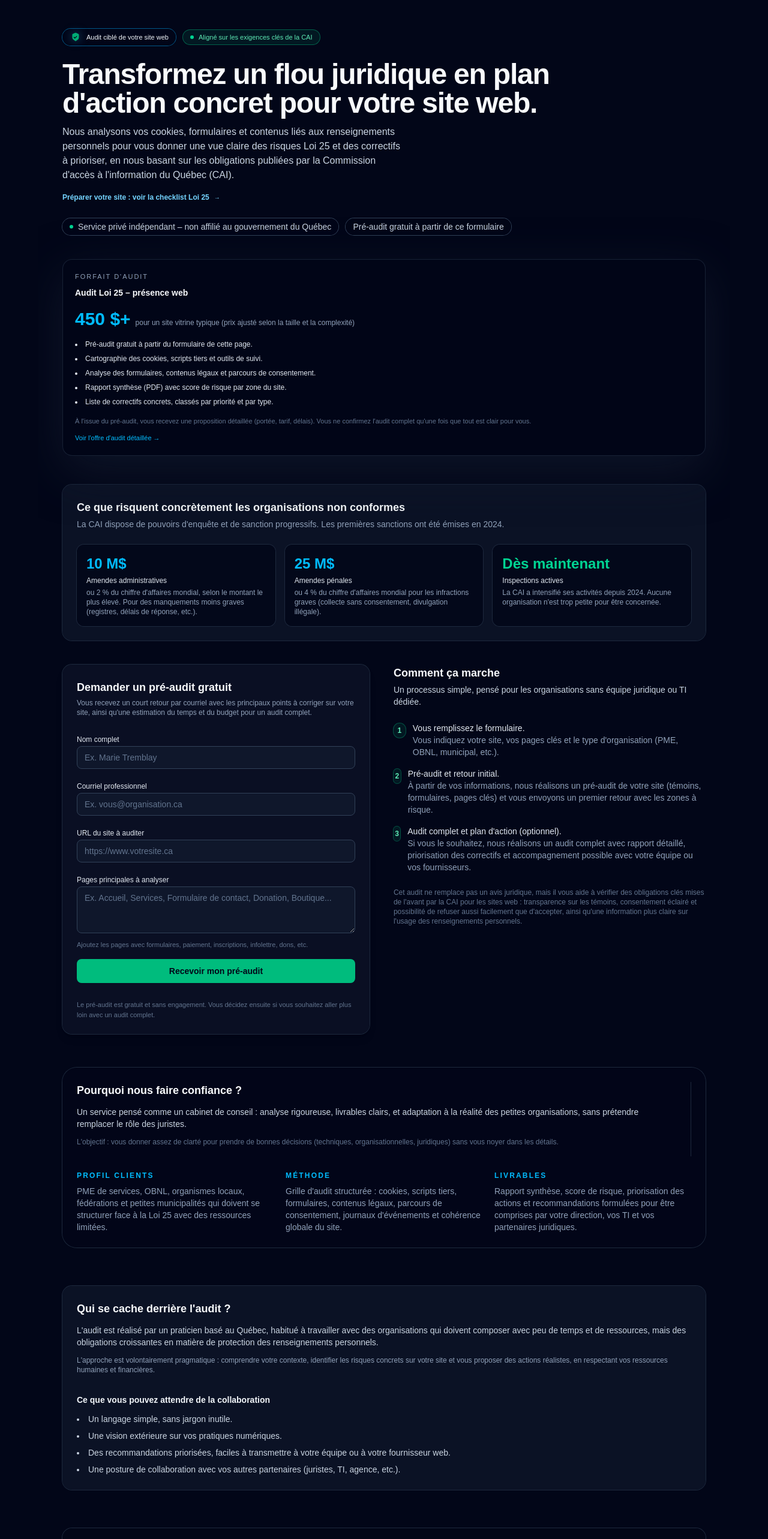
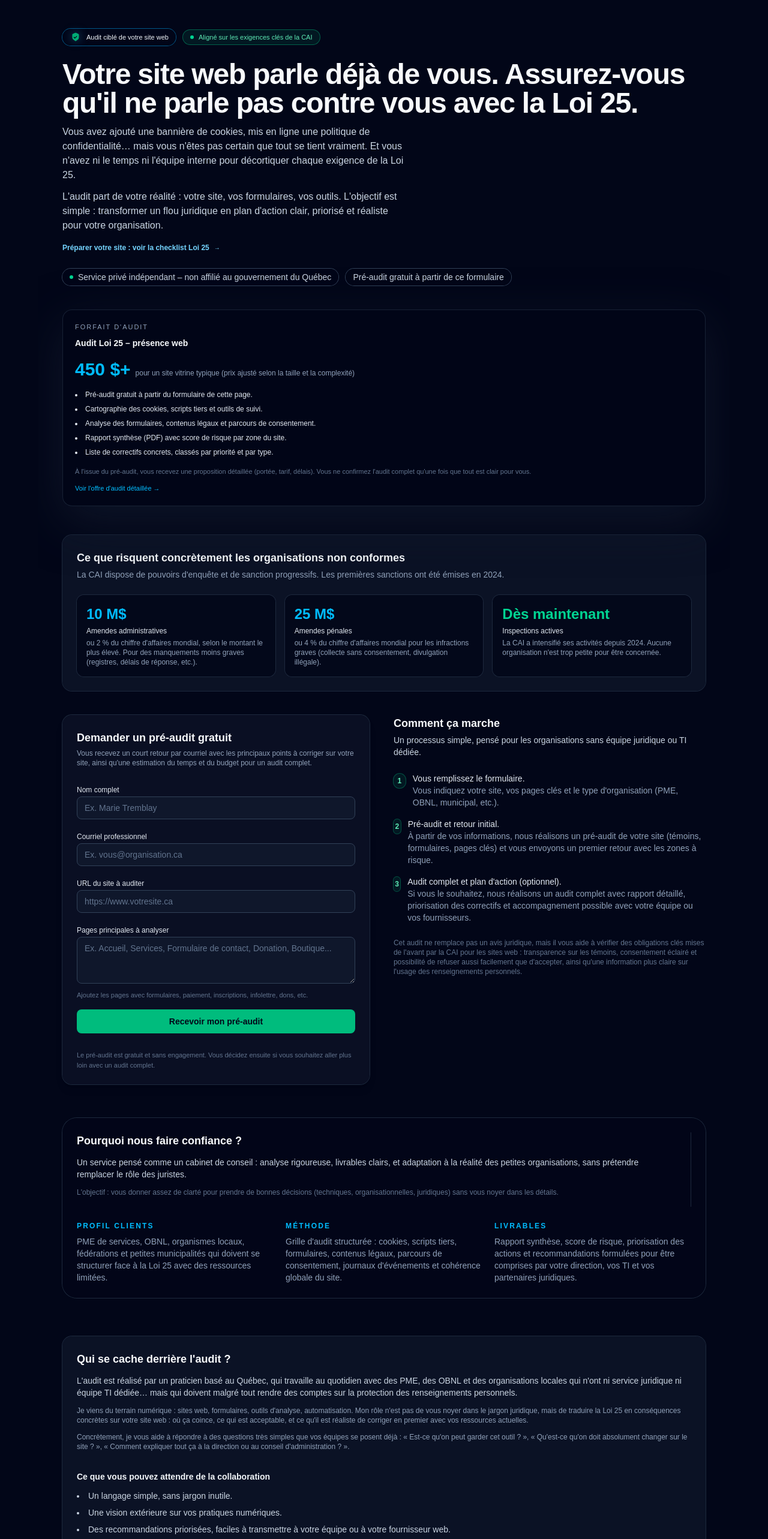
Before and after one commit to votreboosterdigital/auditloi25, a Next.js app: page / in a window 1280 px wide. Shown: the top 2566 px of the page at 60% size. Built offline with nearby package versions, Linux system fonts and the light colour scheme.

Commit message:
Refine home copy to better reflect client pain points

```diff
--- a/app/page.tsx
+++ b/app/page.tsx
@@ -89,15 +89,19 @@ export default function HomePage() {
 
             <div className="space-y-3">
   <h1 className="text-balance text-3xl font-semibold tracking-tight text-slate-50 sm:text-4xl md:text-5xl">
-                Transformez un flou juridique en plan d&apos;action concret pour
-                votre site web.
+    Votre site web parle déjà de vous.
+    Assurez-vous qu&apos;il ne parle pas contre vous avec la Loi 25.
   </h1>
   <p className="max-w-xl text-sm text-slate-300 sm:text-base">
-                Nous analysons vos cookies, formulaires et contenus liés aux
-                renseignements personnels pour vous donner une vue claire des
-                risques Loi 25 et des correctifs à prioriser, en nous basant sur
-                les obligations publiées par la Commission d&apos;accès à
-                l&apos;information du Québec (CAI).
+    Vous avez ajouté une bannière de cookies, mis en ligne une politique de
+    confidentialité… mais vous n&apos;êtes pas certain que tout se tient vraiment.
+    Et vous n&apos;avez ni le temps ni l&apos;équipe interne pour décortiquer chaque
+    exigence de la Loi 25.
+  </p>
+  <p className="max-w-xl text-sm text-slate-300 sm:text-base">
+    L&apos;audit part de votre réalité&nbsp;: votre site, vos formulaires, vos outils.
+    L&apos;objectif est simple&nbsp;: transformer un flou juridique en plan d&apos;action
+    clair, priorisé et réaliste pour votre organisation.
   </p>
   <p className="mt-3">
     <Link
@@ -458,16 +462,23 @@ export default function HomePage() {
       Qui se cache derrière l&apos;audit ?
     </h2>
     <p className="text-sm text-slate-300">
-                L&apos;audit est réalisé par un praticien basé au Québec, habitué
-                à travailler avec des organisations qui doivent composer avec
-                peu de temps et de ressources, mais des obligations croissantes
-                en matière de protection des renseignements personnels.
+      L&apos;audit est réalisé par un praticien basé au Québec, qui travaille
+      au quotidien avec des PME, des OBNL et des organisations locales qui
+      n&apos;ont ni service juridique ni équipe TI dédiée… mais qui doivent malgré
+      tout rendre des comptes sur la protection des renseignements personnels.
     </p>
     <p className="text-xs text-slate-400">
-                L&apos;approche est volontairement pragmatique : comprendre votre
-                contexte, identifier les risques concrets sur votre site et vous
-                proposer des actions réalistes, en respectant vos ressources
-                humaines et financières.
+      Je viens du terrain numérique&nbsp;: sites web, formulaires, outils
+      d&apos;analyse, automatisation. Mon rôle n&apos;est pas de vous noyer dans le
+      jargon juridique, mais de traduire la Loi 25 en conséquences concrètes
+      sur votre site web&nbsp;: où ça coince, ce qui est acceptable, et ce qu&apos;il
+      est réaliste de corriger en premier avec vos ressources actuelles.
+    </p>
+    <p className="text-xs text-slate-400">
+      Concrètement, je vous aide à répondre à des questions très simples que
+      vos équipes se posent déjà&nbsp;: «&nbsp;Est‑ce qu&apos;on peut garder cet outil&nbsp;?&nbsp;»,
+      «&nbsp;Qu&apos;est‑ce qu&apos;on doit absolument changer sur le site&nbsp;?&nbsp;», «&nbsp;Comment
+      expliquer tout ça à la direction ou au conseil d&apos;administration&nbsp;?&nbsp;».
     </p>
   </div>
   <div className="space-y-3 text-sm text-slate-300">
```
Lines whose indentation alone changed are shown as unchanged.
